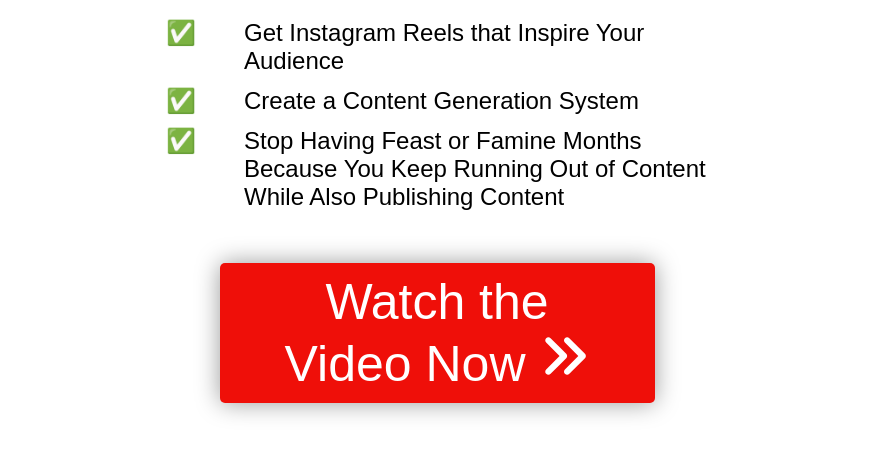
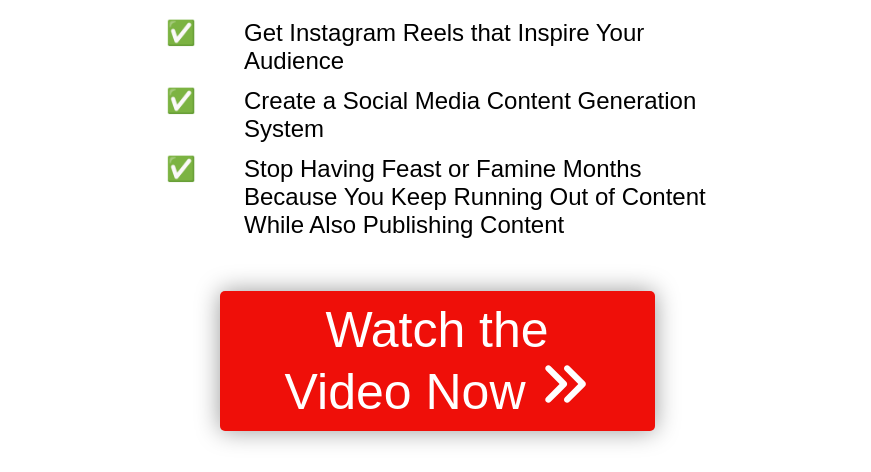
Before and after one commit to PolymathHero/preme-media, a plain HTML site: page index.html in a window 1280 px wide. Shown: the part 328-800 px from the top of the page, without its empty margins (203-1074 px from the left). Drawn offline with Linux system fonts and the light colour scheme.

Commit message:
Add files via upload

```diff
--- a/index.html
+++ b/index.html
@@ -16,7 +16,7 @@
         <div class="list-div">
             <ul>
                 <li>Get Instagram Reels that Inspire Your Audience</li>
-                <li>Create a Content Generation System</li>
+                <li>Create a Social Media Content Generation System</li>
                 <li>Stop Having Feast or Famine Months Because You Keep Running Out of Content While Also Publishing
                     Content
                 </li>
```
